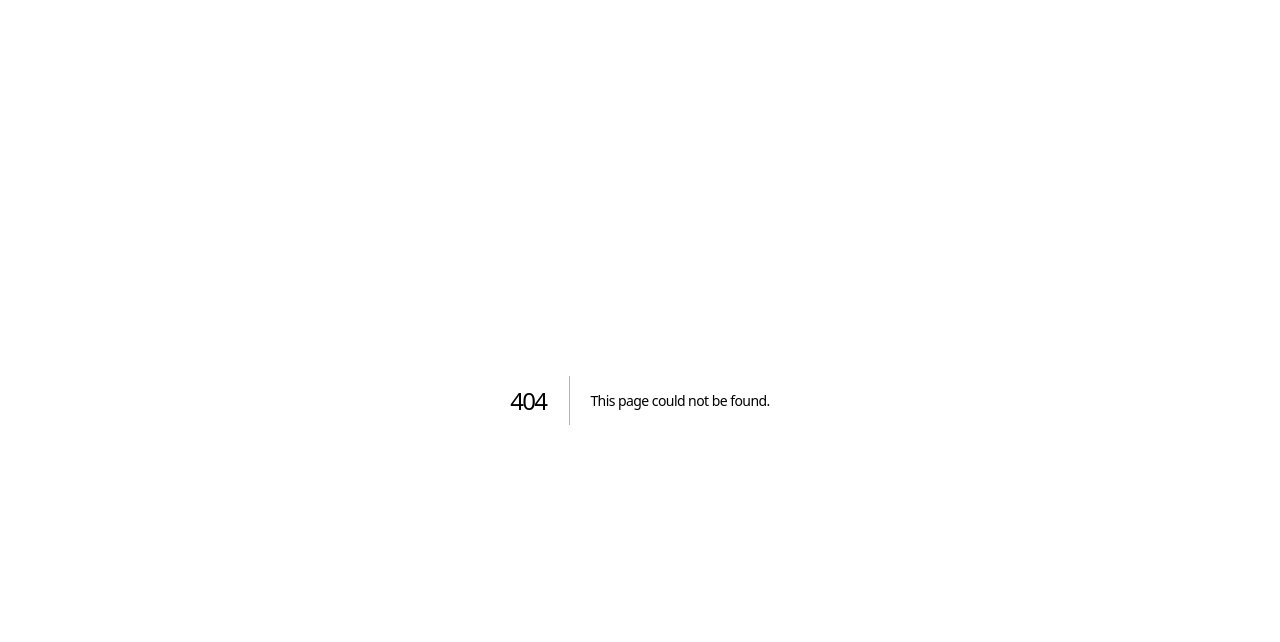
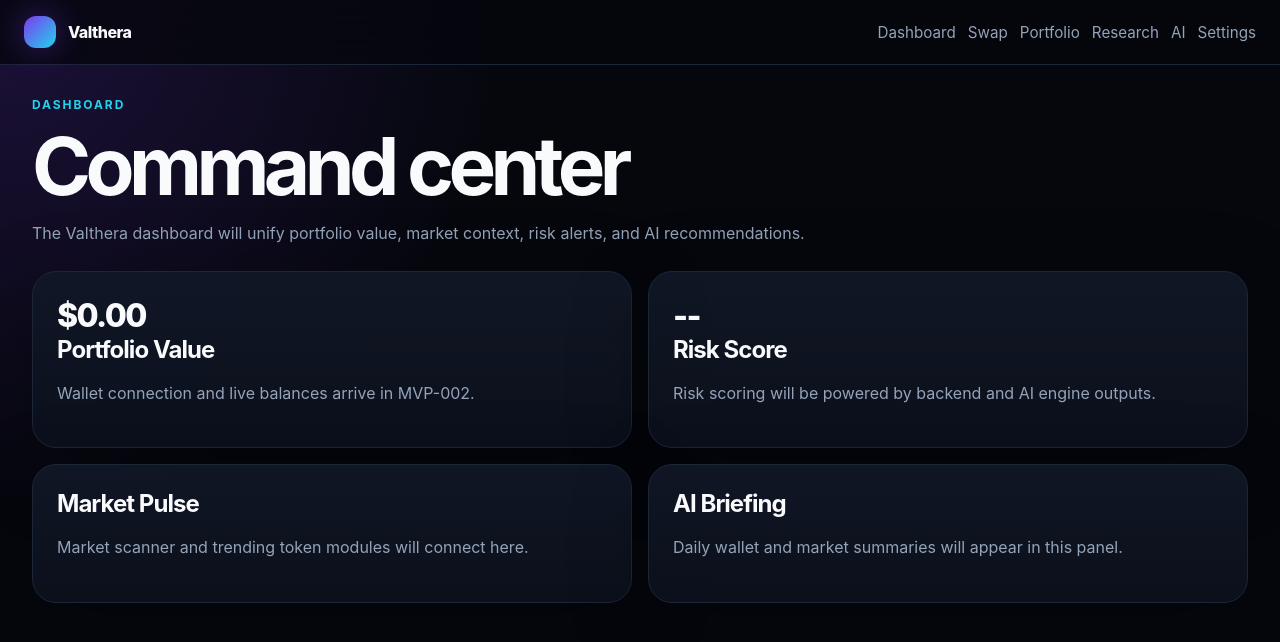
Before and after one commit to ValtheraLabs/web-app, a Next.js app: page /app in a window 1280 px wide. Before the commit this address had no page. Shown: the top 642 px of the page. Built offline with nearby package versions, Linux system fonts and the light colour scheme.

Commit message:
feat: add dashboard placeholder

```diff
--- /dev/null
+++ b/pages/app/index.tsx
@@ -0,0 +1,21 @@
+import { FeatureCard } from '@/components/FeatureCard'
+import { Layout } from '@/components/Layout'
+import { PageHeader } from '@/components/PageHeader'
+
+export default function DashboardPage() {
+  return (
+    <Layout>
+      <PageHeader
+        eyebrow="Dashboard"
+        title="Command center"
+        description="The Valthera dashboard will unify portfolio value, market context, risk alerts, and AI recommendations."
+      />
+      <section className="panel-grid">
+        <FeatureCard title="Portfolio Value" metric="$0.00" description="Wallet connection and live balances arrive in MVP-002." />
+        <FeatureCard title="Risk Score" metric="--" description="Risk scoring will be powered by backend and AI engine outputs." />
+        <FeatureCard title="Market Pulse" description="Market scanner and trending token modules will connect here." />
+        <FeatureCard title="AI Briefing" description="Daily wallet and market summaries will appear in this panel." />
+      </section>
+    </Layout>
+  )
+}
```
